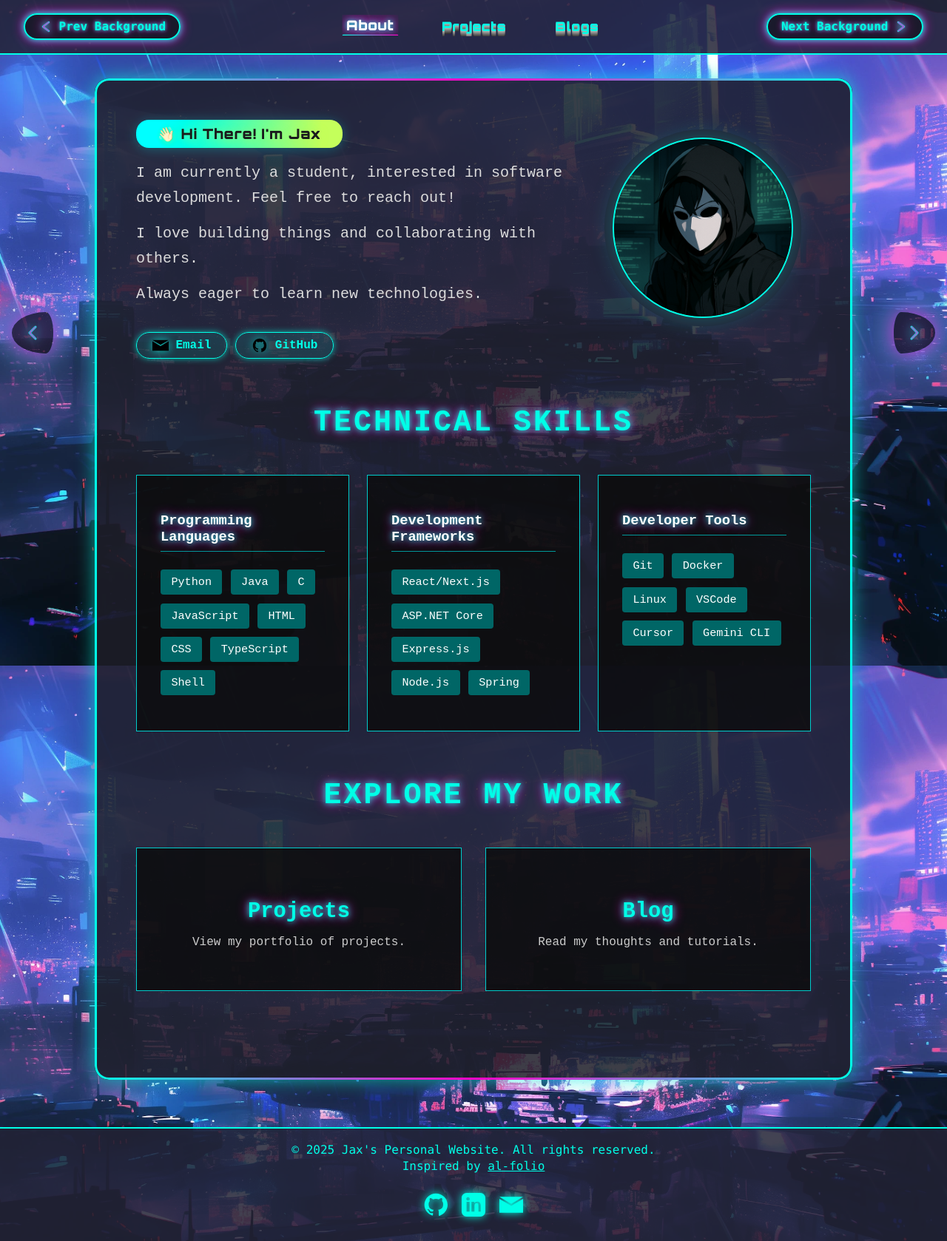
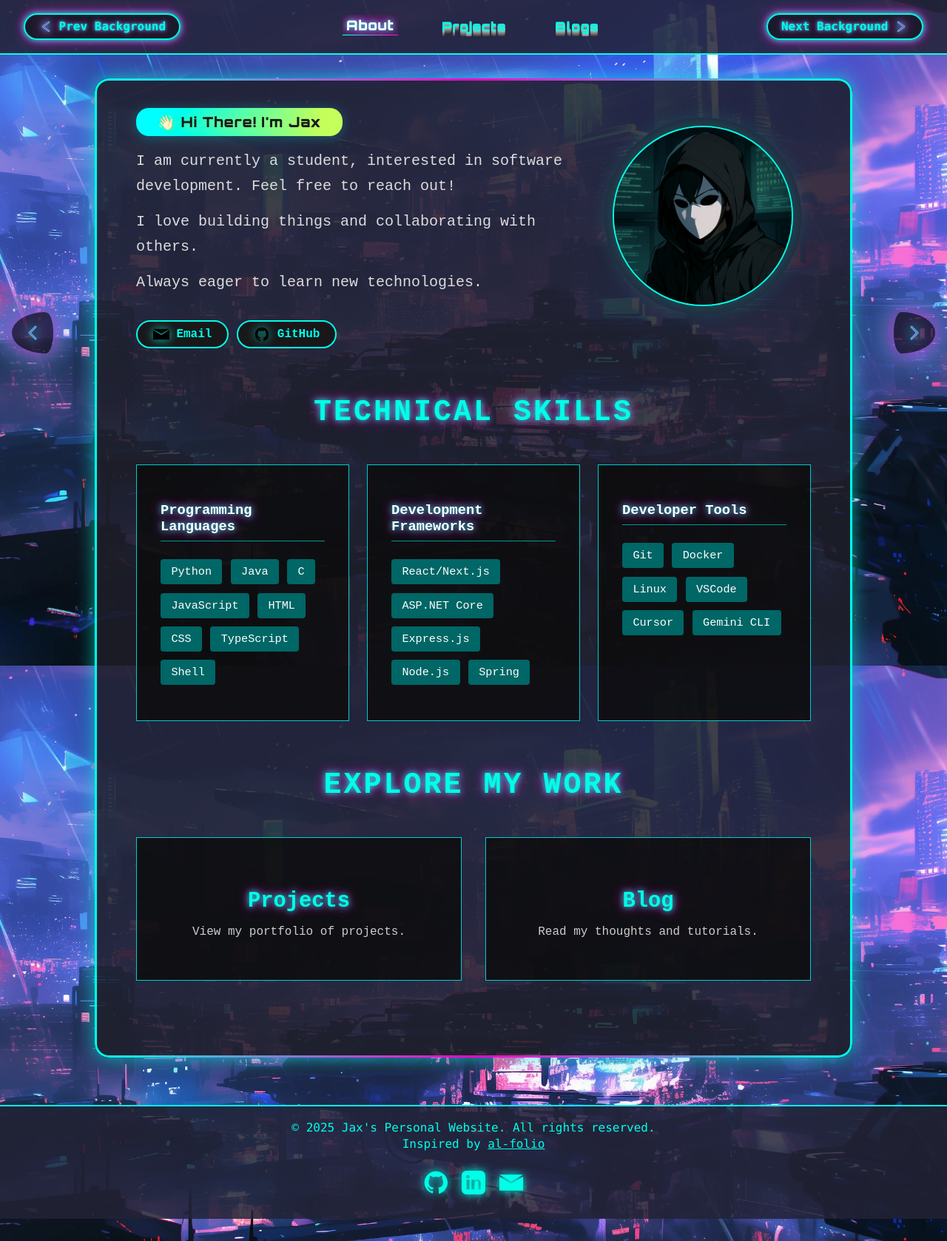
Before and after one commit to kdpkst/kdpkst.github.io, a Jekyll site: the page built from pages/index.md, in a window 1280 px wide. Shown: the whole page at 74% size. Built offline with Jekyll 4.4.1, drawn with Linux system fonts in a browser that asks for light colours.

Commit message:
fixed email and github button color change bug

```diff
--- a/_sass/_about.scss
+++ b/_sass/_about.scss
@@ -3,7 +3,7 @@
 .about-container {
   max-width: 70rem;
   margin: 0 auto;
-  padding: 1.5rem 1.5rem;
+  padding: 0.5rem 1.5rem;
   font-family: 'Fira Mono', monospace;
 
   .about-section {
@@ -98,37 +98,32 @@
     gap: 0.7em;
     margin-top: 0.1em;
     flex-wrap: wrap;
+    .contact-link,
+    .contact-link:visited {
+      background: #18181a;
+      color: #00ffe7;
+      border: 2px solid #00ffe7;
+      font-family: 'Fira Mono', monospace;
+      font-weight: 600;
+      transition: background 0.18s, color 0.18s, border 0.18s, box-shadow 0.18s;
+    }
+    .contact-link:hover {
+      background: #00ffe7;
+      color: #18181a;
+      border-color: #00ffe7;
+      box-shadow: 0 0 18px #00ffe7a0;
+    }
     .contact-link {
       display: inline-flex;
       align-items: center;
-      color: #00ffe7;
-      background: rgba(0,255,231,0.10);
       text-decoration: none;
-      font-weight: 600;
-      border: 1.5px solid #00ffe7;
       border-radius: 1.2em;
       padding: 0.38em 1.3em;
       font-size: 1em;
-      box-shadow: 0 0 8px #00ffe7a0;
-      transition: background 0.18s, color 0.18s, border 0.18s, box-shadow 0.18s;
       svg.icon {
         margin-right: 0.6em;
         vertical-align: middle;
         filter: drop-shadow(0 0 6px #00ffe7cc);
-      }
-      &:hover, &:focus {
-        background: #00ffe7;
-        color: #232336;
-        border-color: #b8ec68;
-        box-shadow: 0 0 18px #b8ec68a0;
-        svg.icon { filter: drop-shadow(0 0 10px #b8ec68); }
-      }
-      &:active, &:visited {
-        background: rgba(0,255,231,0.10);
-        color: #00ffe7;
-        border-color: #00ffe7;
-        box-shadow: 0 0 8px #00ffe7a0;
-        svg.icon { filter: drop-shadow(0 0 6px #00ffe7cc); }
       }
     }
   }
```
Also changed, not shown: _data/about.yml (line endings or trailing spaces).
